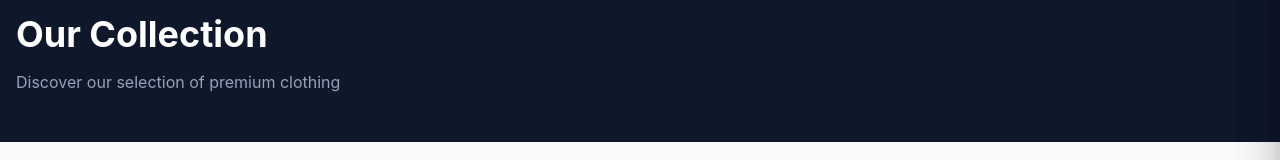
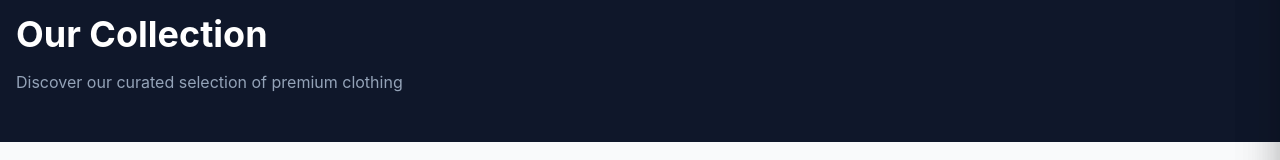
Before and after one commit to Abdulrehman-iq/AR-Clothing-Store, a React (Vite) app: page /shop in a window 1280 px wide. Shown: the part 146-306 px from the top of the page. Built offline with nearby package versions, Linux system fonts and the light colour scheme.

Commit message:
check deployment again

```diff
--- a/src/pages/Home/Shop/Shop.jsx
+++ b/src/pages/Home/Shop/Shop.jsx
@@ -37,7 +37,7 @@ const Shop = () => {
       <div className="bg-primary-900 py-12">
         <div className="max-w-7xl mx-auto px-4">
           <h1 className="text-4xl font-bold text-surface-light mb-4">Our Collection</h1>
-          <p className="text-content-light">Discover our selection of premium clothing</p>
+          <p className="text-content-light">Discover our curated selection of premium clothing</p>
         </div>
       </div>
 
```
